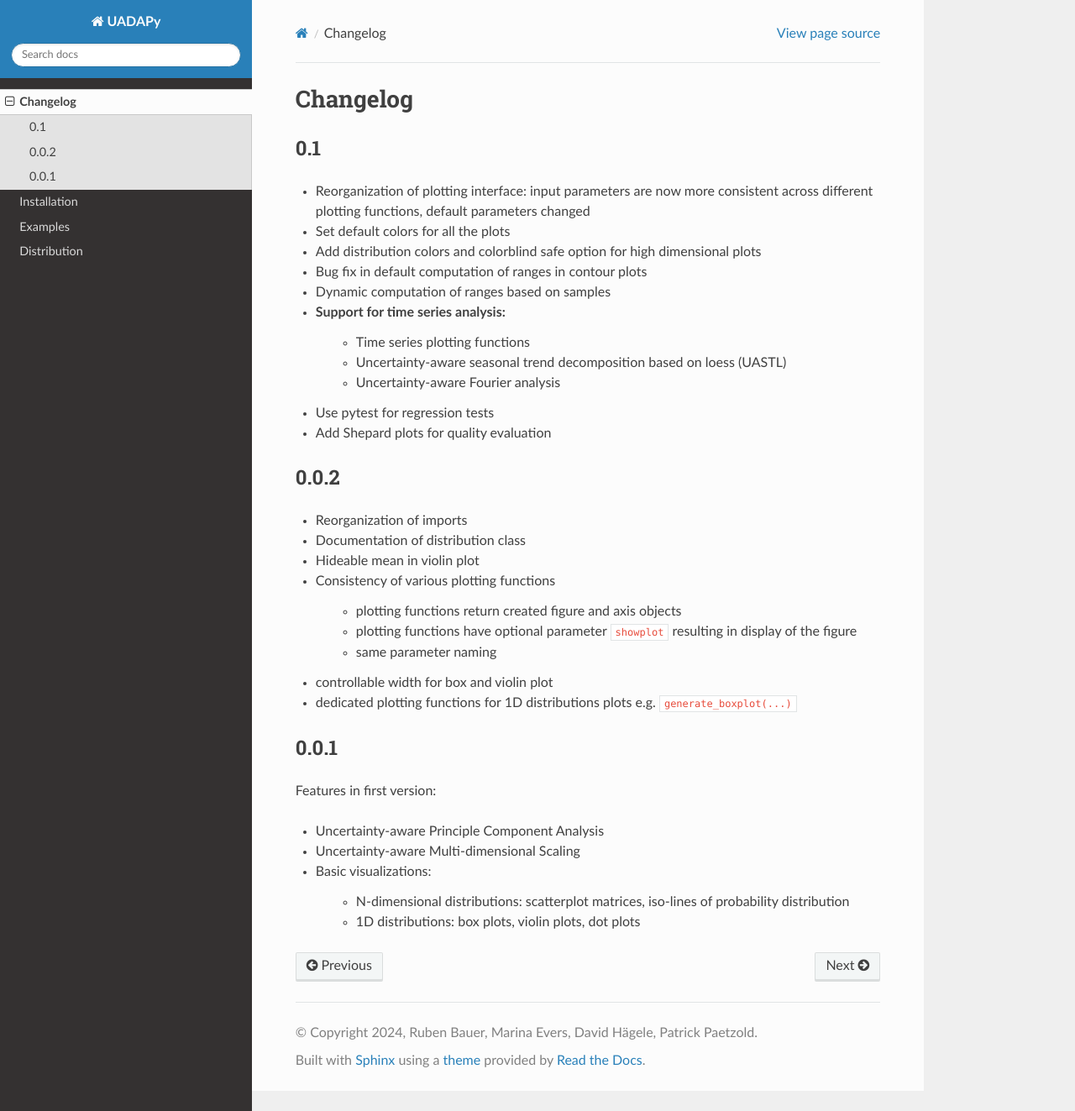
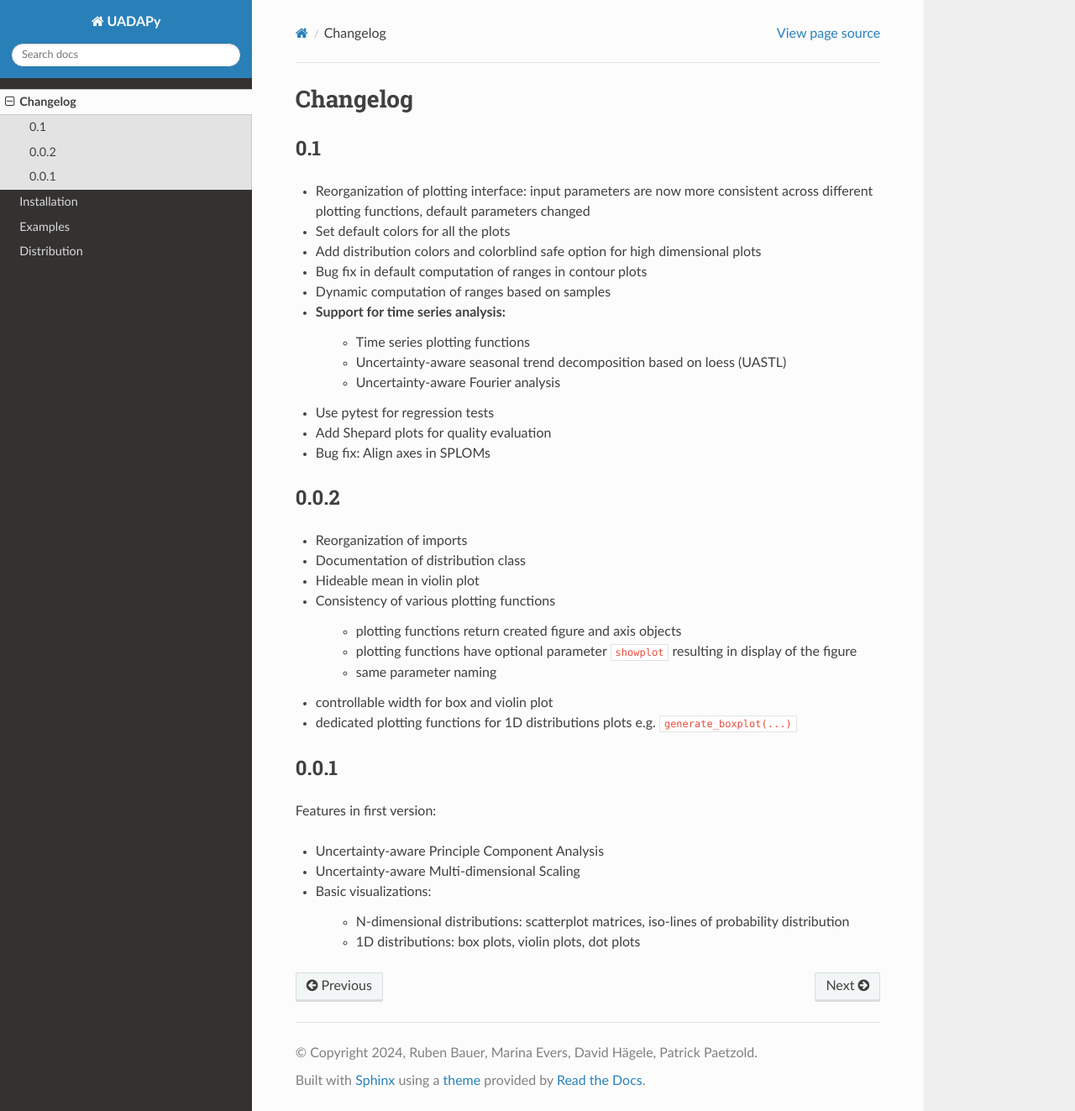
Before and after one commit to UniStuttgart-VISUS/uadapy, a Sphinx documentation site: the page built from docs/changelog.rst, in a window 1280 px wide and 1323 px high. Shown: the whole window at 84% size. Built offline with Sphinx 7.4.7 and the Read the Docs theme 3.1.0, drawn with Linux system fonts in a browser that asks for light colours.

Commit message:
last release preparations

```diff
--- a/docs/changelog.rst
+++ b/docs/changelog.rst
@@ -15,7 +15,7 @@ Changelog
     * Uncertainty-aware Fourier analysis
 * Use pytest for regression tests
 * Add Shepard plots for quality evaluation
-
+* Bug fix: Align axes in SPLOMs
 
 0.0.2
 ----
--- a/requirements.txt
+++ b/requirements.txt
@@ -1,6 +1,6 @@
 numpy
 scipy
-matplotlib==3.8.3
+matplotlib
 scikit-learn
 numba
 glasbey
```
Also changed, not shown: image.png, 5 other files.
